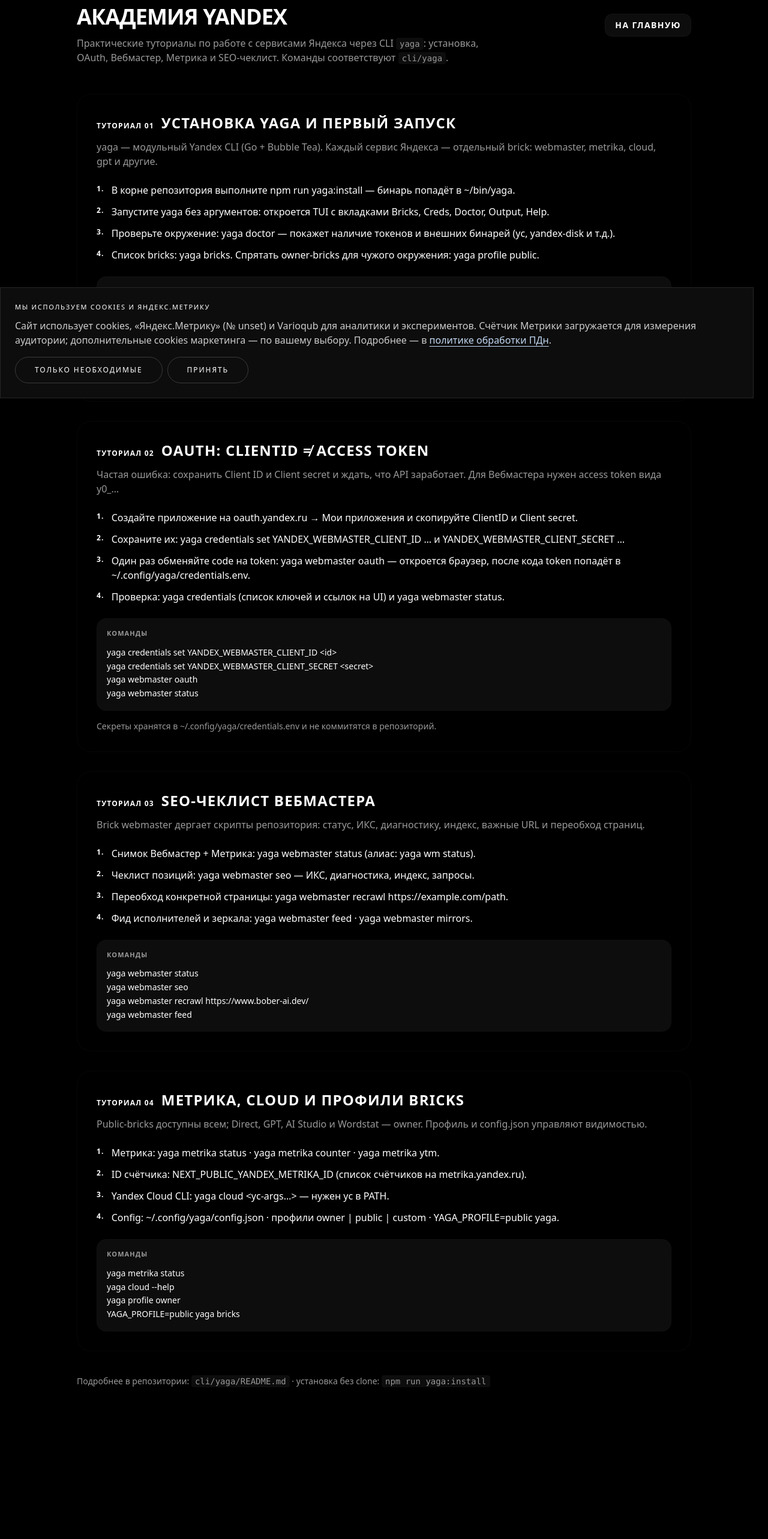
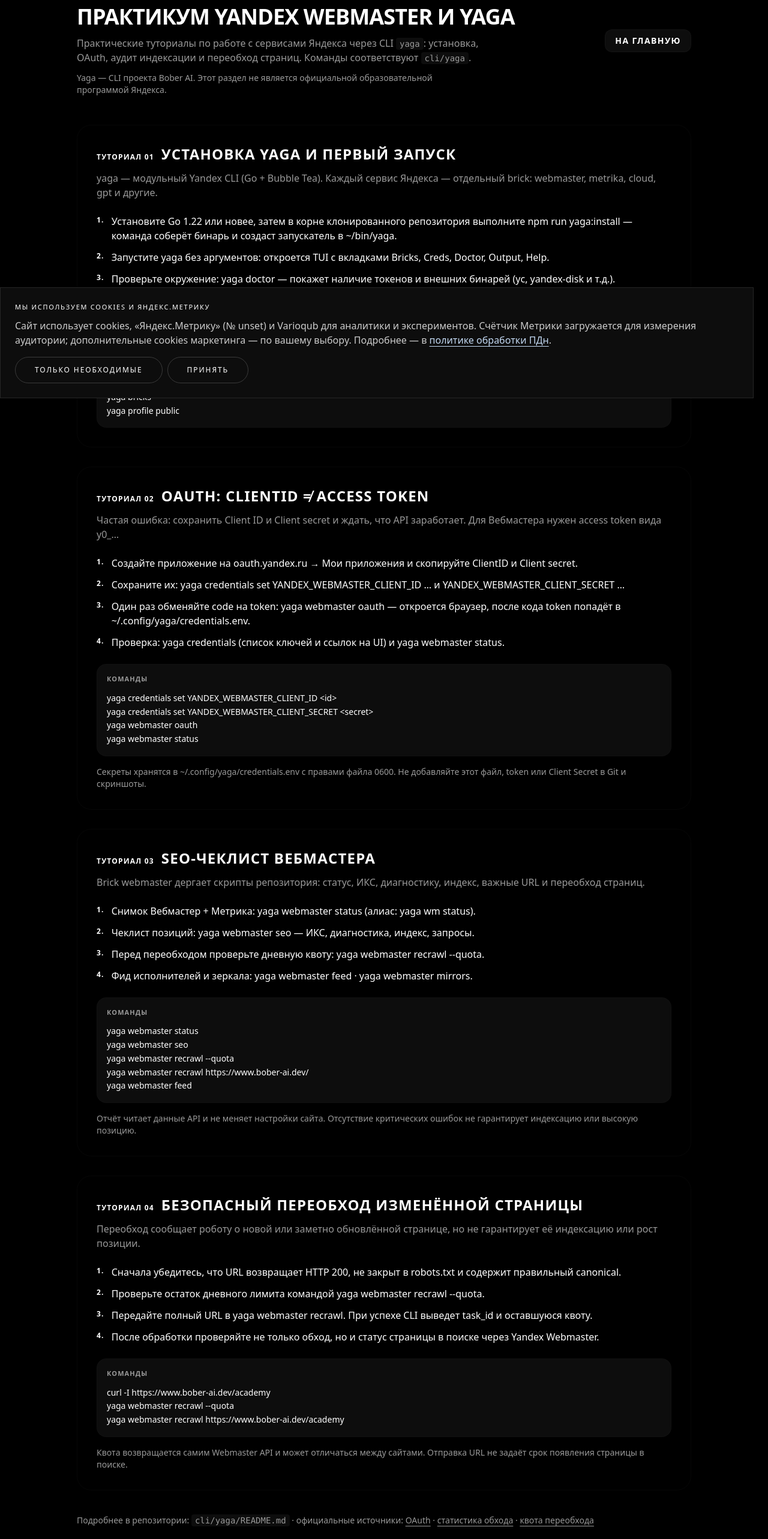
Before and after one commit to fuwiak/bober-ai, a Next.js app: page /academy in a window 1280 px wide. Shown: the part 120-2686 px from the top of the page at 60% size. Before the commit the page ends 2529 px from the top, so only its background shows below. Built offline with nearby package versions, Linux system fonts and the light colour scheme; no server answers.

Commit message:
Уточнить практикум Academy: факты yaga и безопасный recrawl.
Co-authored-by: Cursor <cursoragent@cursor.com>

```diff
--- a/src/app/academy/page.tsx
+++ b/src/app/academy/page.tsx
@@ -1,9 +1,9 @@
 import type { Metadata } from "next";
 import Link from "next/link";
-import { DEFAULT_KEYWORDS, ORGANIZATION_NAME, SITE_NAME, absoluteUrl } from "@/lib/site";
+import { DEFAULT_KEYWORDS, SITE_NAME, absoluteUrl } from "@/lib/site";
 
 export const metadata: Metadata = {
-  title: "Академия Yandex",
+  title: "Практикум Yandex Webmaster и Yaga",
   description:
     `Практические туториалы ${SITE_NAME} по Yandex API и CLI yaga: OAuth, Вебмастер, Метрика, SEO-чеклист.`,
   keywords: [
@@ -12,7 +12,7 @@ export const metadata: Metadata = {
     "Yandex Webmaster",
     "Yandex Metrika",
     "yaga CLI",
-    "Yandex Academy",
+    "переобход страниц",
   ],
   alternates: {
     canonical: absoluteUrl("/academy"),
@@ -35,7 +35,7 @@ const tutorials: Tutorial[] = [
     summary:
       "yaga — модульный Yandex CLI (Go + Bubble Tea). Каждый сервис Яндекса — отдельный brick: webmaster, metrika, cloud, gpt и другие.",
     steps: [
-      "В корне репозитория выполните npm run yaga:install — бинарь попадёт в ~/bin/yaga.",
+      "Установите Go 1.22 или новее, затем в корне клонированного репозитория выполните npm run yaga:install — команда соберёт бинарь и создаст запускатель в ~/bin/yaga.",
       "Запустите yaga без аргументов: откроется TUI с вкладками Bricks, Creds, Doctor, Output, Help.",
       "Проверьте окружение: yaga doctor — покажет наличие токенов и внешних бинарей (yc, yandex-disk и т.д.).",
       "Список bricks: yaga bricks. Спрятать owner-bricks для чужого окружения: yaga profile public.",
@@ -59,7 +59,7 @@ const tutorials: Tutorial[] = [
       "yaga webmaster oauth",
       "yaga webmaster status",
     ],
-    note: "Секреты хранятся в ~/.config/yaga/credentials.env и не коммитятся в репозиторий.",
+    note: "Секреты хранятся в ~/.config/yaga/credentials.env с правами файла 0600. Не добавляйте этот файл, token или Client Secret в Git и скриншоты.",
   },
   {
     id: "webmaster-seo",
@@ -69,33 +69,35 @@ const tutorials: Tutorial[] = [
     steps: [
       "Снимок Вебмастер + Метрика: yaga webmaster status (алиас: yaga wm status).",
       "Чеклист позиций: yaga webmaster seo — ИКС, диагностика, индекс, запросы.",
-      "Переобход конкретной страницы: yaga webmaster recrawl https://example.com/path.",
+      "Перед переобходом проверьте дневную квоту: yaga webmaster recrawl --quota.",
       "Фид исполнителей и зеркала: yaga webmaster feed · yaga webmaster mirrors.",
     ],
     commands: [
       "yaga webmaster status",
       "yaga webmaster seo",
+      "yaga webmaster recrawl --quota",
       "yaga webmaster recrawl https://www.bober-ai.dev/",
       "yaga webmaster feed",
     ],
+    note: "Отчёт читает данные API и не меняет настройки сайта. Отсутствие критических ошибок не гарантирует индексацию или высокую позицию.",
   },
   {
-    id: "metrika-cloud",
-    title: "Метрика, Cloud и профили bricks",
+    id: "recrawl",
+    title: "Безопасный переобход изменённой страницы",
     summary:
-      "Public-bricks доступны всем; Direct, GPT, AI Studio и Wordstat — owner. Профиль и config.json управляют видимостью.",
+      "Переобход сообщает роботу о новой или заметно обновлённой странице, но не гарантирует её индексацию или рост позиции.",
     steps: [
-      "Метрика: yaga metrika status · yaga metrika counter · yaga metrika ytm.",
-      "ID счётчика: NEXT_PUBLIC_YANDEX_METRIKA_ID (список счётчиков на metrika.yandex.ru).",
-      "Yandex Cloud CLI: yaga cloud <yc-args…> — нужен yc в PATH.",
-      "Config: ~/.config/yaga/config.json · профили owner | public | custom · YAGA_PROFILE=public yaga.",
+      "Сначала убедитесь, что URL возвращает HTTP 200, не закрыт в robots.txt и содержит правильный canonical.",
+      "Проверьте остаток дневного лимита командой yaga webmaster recrawl --quota.",
+      "Передайте полный URL в yaga webmaster recrawl. При успехе CLI выведет task_id и оставшуюся квоту.",
+      "После обработки проверяйте не только обход, но и статус страницы в поиске через Yandex Webmaster.",
     ],
     commands: [
-      "yaga metrika status",
-      "yaga cloud --help",
-      "yaga profile owner",
-      "YAGA_PROFILE=public yaga bricks",
+      "curl -I https://www.bober-ai.dev/academy",
+      "yaga webmaster recrawl --quota",
+      "yaga webmaster recrawl https://www.bober-ai.dev/academy",
     ],
+    note: "Квота возвращается самим Webmaster API и может отличаться между сайтами. Отправка URL не задаёт срок появления страницы в поиске.",
   },
 ];
 
@@ -105,30 +107,23 @@ export default function AcademyPage() {
     "@type": "BreadcrumbList",
     itemListElement: [
       { "@type": "ListItem", position: 1, name: SITE_NAME, item: absoluteUrl("/") },
-      { "@type": "ListItem", position: 2, name: "Академия Yandex", item: absoluteUrl("/academy") },
+      { "@type": "ListItem", position: 2, name: "Практикум Yaga", item: absoluteUrl("/academy") },
     ],
   };
 
   const educationJsonLd = {
     "@context": "https://schema.org",
-    "@type": "EducationalOrganization",
-    name: `${SITE_NAME} Academy`,
-    parentOrganization: {
-      "@type": "Organization",
-      name: ORGANIZATION_NAME,
-    },
+    "@type": "CollectionPage",
+    name: "Практикум Yandex Webmaster и Yaga",
     url: absoluteUrl("/academy"),
     description:
       "Практические туториалы по Yandex API и CLI yaga: установка, OAuth, Вебмастер, Метрика и SEO-чеклист.",
-    hasCourse: tutorials.map((tutorial) => ({
-      "@type": "Course",
+    isPartOf: { "@type": "WebSite", name: SITE_NAME, url: absoluteUrl("/") },
+    hasPart: tutorials.map((tutorial) => ({
+      "@type": "HowTo",
       name: tutorial.title,
       description: tutorial.summary,
-      provider: {
-        "@type": "Organization",
-        name: SITE_NAME,
-        sameAs: absoluteUrl("/"),
-      },
+      url: absoluteUrl(`/academy#${tutorial.id}`),
     })),
   };
 
@@ -148,12 +143,15 @@ export default function AcademyPage() {
             <span className="text-primary font-bold uppercase tracking-widest text-xs font-body">
               Обучение и практика
             </span>
-            <h1 className="mt-2 text-3xl md:text-4xl font-bold tracking-tight">Академия Yandex</h1>
+            <h1 className="mt-2 text-3xl md:text-4xl font-bold tracking-tight">Практикум Yandex Webmaster и Yaga</h1>
             <p className="mt-3 max-w-2xl text-on-surface-variant">
               Практические туториалы по работе с сервисами Яндекса через CLI{" "}
               <code className="rounded bg-surface-container-low px-1.5 py-0.5 text-sm">yaga</code>
-              : установка, OAuth, Вебмастер, Метрика и SEO-чеклист. Команды соответствуют{" "}
+              : установка, OAuth, аудит индексации и переобход страниц. Команды соответствуют{" "}
               <code className="rounded bg-surface-container-low px-1.5 py-0.5 text-sm">cli/yaga</code>.
+            </p>
+            <p className="mt-3 max-w-2xl text-sm text-on-surface-variant">
+              Yaga — CLI проекта Bober AI. Этот раздел не является официальной образовательной программой Яндекса.
             </p>
           </div>
           <Link
@@ -212,8 +210,12 @@ export default function AcademyPage() {
           Подробнее в репозитории:{" "}
           <code className="rounded bg-surface-container-low px-1.5 py-0.5">cli/yaga/README.md</code>
           {" · "}
-          установка без clone:{" "}
-          <code className="rounded bg-surface-container-low px-1.5 py-0.5">npm run yaga:install</code>
+          официальные источники:{" "}
+          <a href="https://yandex.com/dev/webmaster/doc/en/tasks/how-to-get-oauth" target="_blank" rel="noreferrer" className="text-primary underline underline-offset-4">OAuth</a>
+          {" · "}
+          <a href="https://yandex.com/support/webmaster/en/service/site-indexing" target="_blank" rel="noreferrer" className="text-primary underline underline-offset-4">статистика обхода</a>
+          {" · "}
+          <a href="https://yandex.com/dev/webmaster/doc/en/reference/host-recrawl-quota-get" target="_blank" rel="noreferrer" className="text-primary underline underline-offset-4">квота переобхода</a>
         </p>
       </div>
     </main>
```
